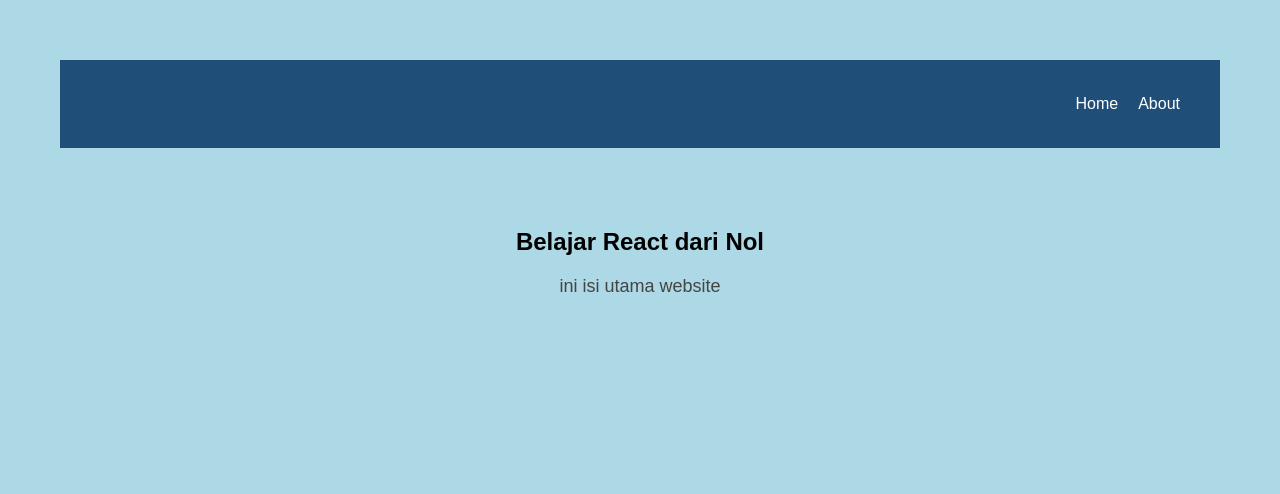
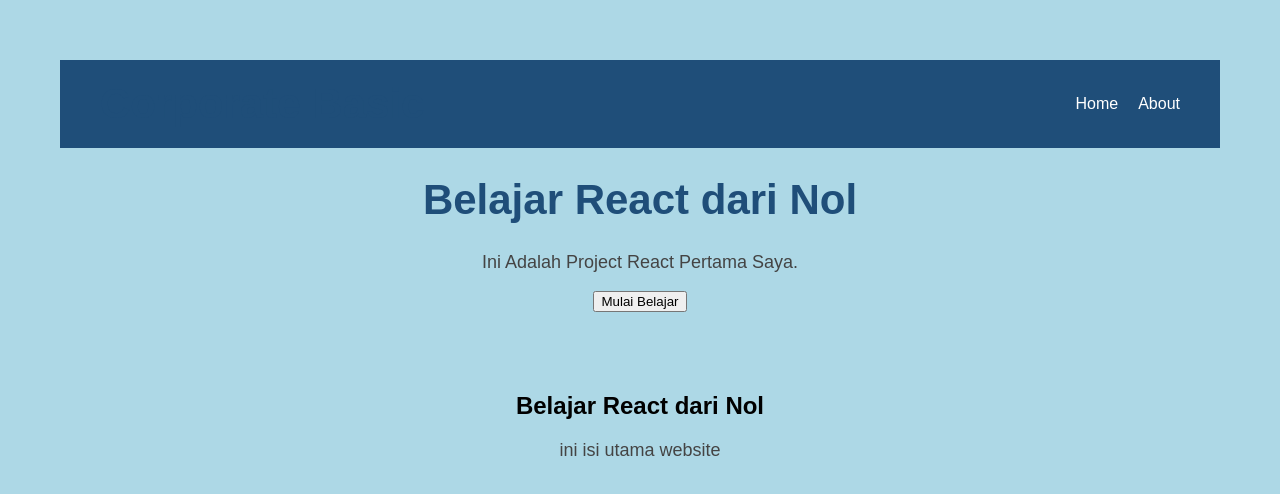
Before and after one commit to Jati-Jostar/learning-react-bootstraps, a React (Create React App) app: page / in a window 1280 px wide. Shown: the top 494 px of the page. Built offline with nearby package versions, Linux system fonts and the light colour scheme.

Commit message:
up new file hero.js

```diff
--- a/src/App.js
+++ b/src/App.js
@@ -1,10 +1,12 @@
 import "./App.css";
-import Header from "./components/header"
+import Header from "./components/header";
+import Hero from "./components/hero";
 
 function App() {
   return (
     <div className="halaman">
       <Header />
+      <Hero />
 
       <main id="home">
         <h2>Belajar React dari Nol</h2>
--- /dev/null
+++ b/src/components/hero.js
@@ -0,0 +1,17 @@
+function Hero () {
+    return (
+        <header>
+            <h1>
+                Belajar React dari Nol
+            </h1>
+            <p>
+                Ini Adalah Project React Pertama Saya.
+            </p>
+            <button>
+                Mulai Belajar
+            </button>
+        </header>
+    )
+}
+
+export default Hero;
```
